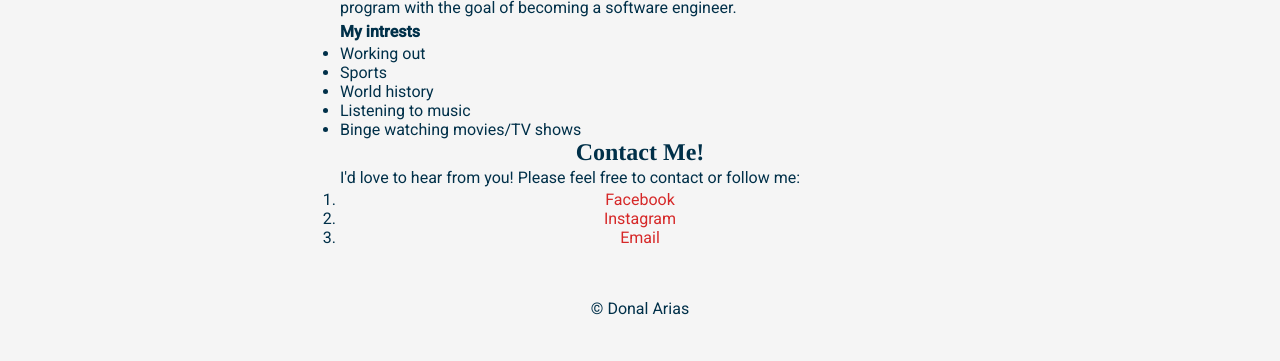
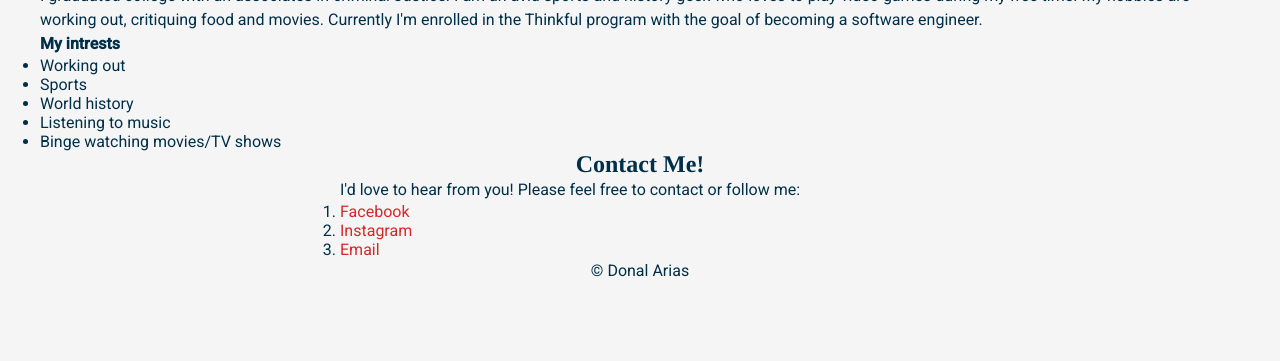
Before and after one commit to Donut2000/Webpage-project, a plain HTML site: page index.html in a window 1280 px wide. Shown: the part 484-845 px from the top of the page. After the commit the page ends 807 px from the top, so only its background shows below. Drawn offline with Linux system fonts and the light colour scheme.

Commit message:
Update index.html

```diff
--- a/index.html
+++ b/index.html
@@ -2,7 +2,7 @@
 <html lang="en">
 <head>
     <meta charset="UTF-8">
-   <meta name="viewport",content="width=device-width">
+   <meta name="viewport", content="width=device-width">
     <title>About Me!</title>
     <!-------------CSS link------------------>
     <link rel="stylesheet" href="style.css" type="text/css">
@@ -25,7 +25,7 @@
     <div>
       <!-- TODO: Add About section here -->
       <article id="about">
-        <div>
+        </div>
 
           <h1>Welcome!</h1>
           <img class="image-circle" src="./Profile Picture - Copy.png" alt="Pic of me"/>
@@ -75,9 +75,9 @@
             </ol>
         </section>
       </div>
-      </article>
 
-  </main>
+
+
 
 
 
```
